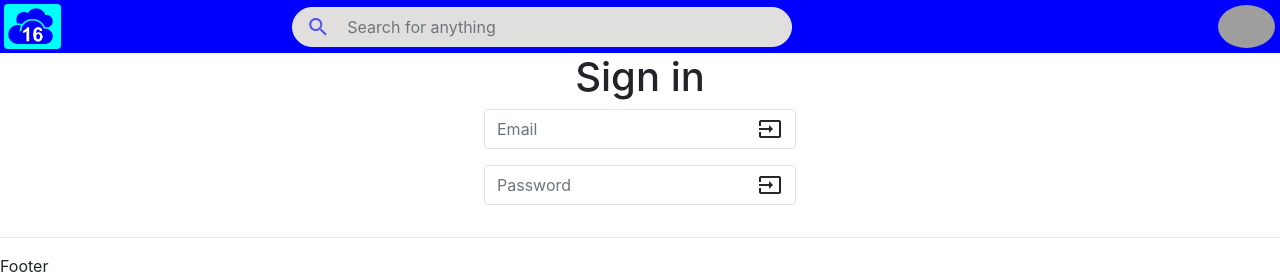
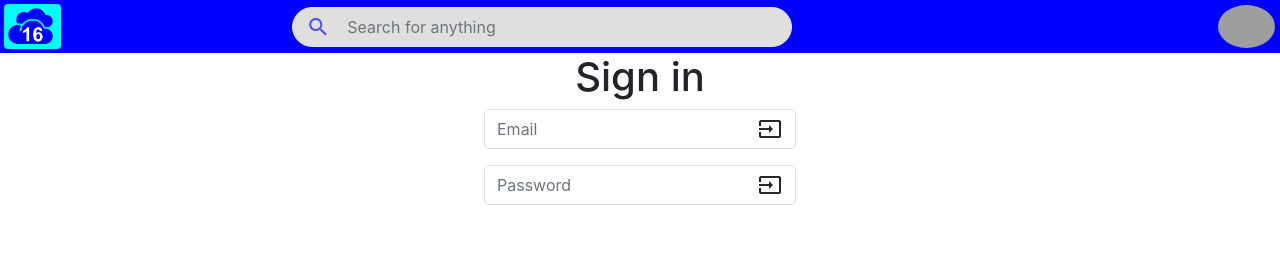
Before and after one commit to luclegen/clouddrive16, a React (Create React App) app in the folder client/: page / in a window 1280 px wide. Shown: the top 274 px of the page. Built offline with nearby package versions, Linux system fonts and the light colour scheme; grey boxes are pictures that could not be loaded.

Commit message:
Update App component

```diff
--- a/client/src/app/App.js
+++ b/client/src/app/App.js
@@ -1,6 +1,6 @@
 import './App.sass'
-import { Component } from "react";
-import { BrowserRouter as Router, Route} from "react-router-dom";
+import { Component } from "react"
+import { BrowserRouter as Router, Route } from "react-router-dom"
 import Header from './components/Header'
 import Home from './components/Home'
 import Footer from './components/Footer'
--- a/client/src/app/App.sass
+++ b/client/src/app/App.sass
@@ -14,6 +14,9 @@
 
 input
   width: 260px
+
+main
+  min-height: calc(100vh - 53px)
 
 @media (max-width: 1024px)
   .search-bar
```
